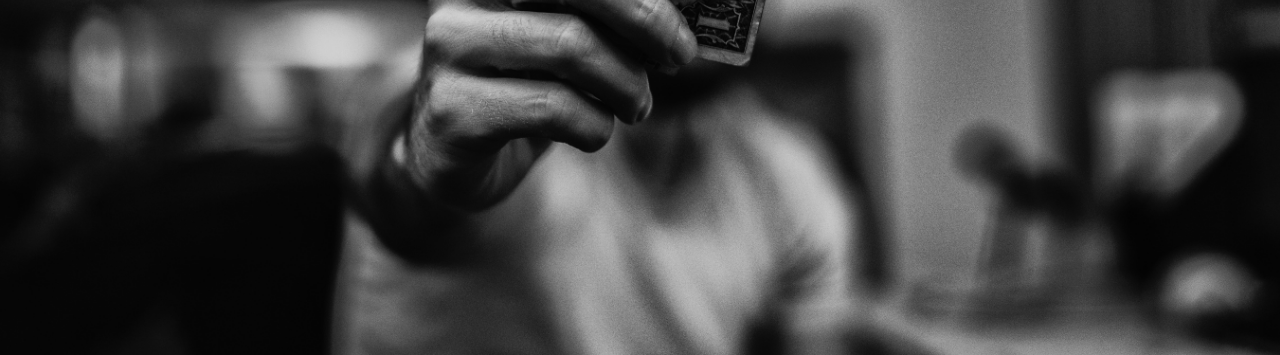
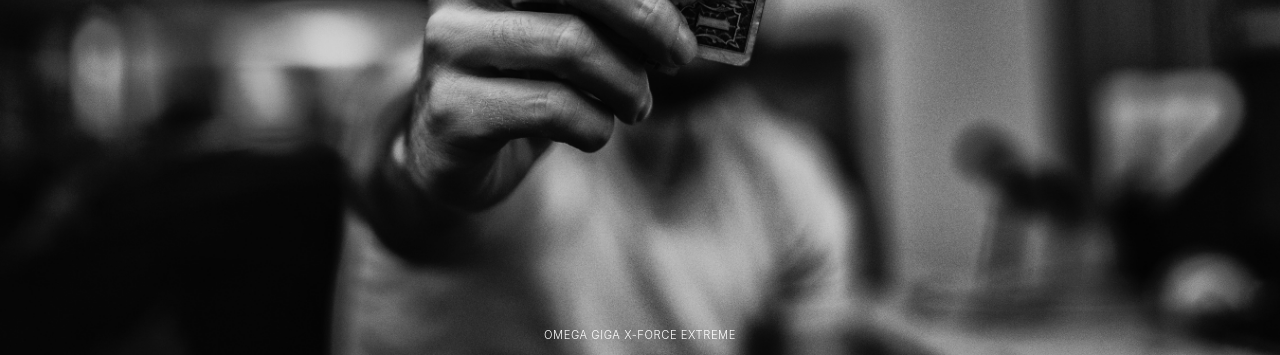
Before and after one commit to sjwarren91/Staxx, a Node server app: page / in a window 1280 px wide. Shown: the part 445-800 px from the top of the page. Run offline with Node 20, Linux system fonts and the light colour scheme; data that the repository does not hold is empty; some libraries are stand-ins or nearby versions.

Commit message:
footer, few tweaks

```diff
--- a/public/js/index.js
+++ b/public/js/index.js
@@ -3,7 +3,7 @@ $(document).ready(function() {
 
   function logoFade() {
     $("#staxx-logo")
-      .fadeIn(1300)
+      .fadeIn(1500)
       .animate(
         {
           width: "100px",
--- a/public/styles/styles.css
+++ b/public/styles/styles.css
@@ -32,6 +32,21 @@ header {
   z-index: 11;
 }
 
+footer {
+  margin: auto 0 0;
+  padding: 10px;
+}
+
+footer a {
+  margin: 0;
+  font-size: 0.7em;
+  text-transform: uppercase;
+  letter-spacing: 0.05em;
+  font-weight: 300;
+  text-decoration: none;
+  color: #fff;
+}
+
 #staxx-logo {
   width: 220px;
   display: none;
@@ -50,7 +65,7 @@ header {
   top: 50%;
   left: 50%;
   transform: translate(-50%, -50%);
-  background: rgba(0, 0, 0, 0.486);
+  background: rgba(0, 0, 0, 0.586);
   border-radius: 5px;
   width: 600px;
   max-width: 95%;
@@ -98,6 +113,7 @@ small {
   align-items: baseline;
 }
 
+.form-group,
 .form-group2 {
   margin-top: 15px;
 }
@@ -118,7 +134,12 @@ small {
   border-radius: 5px;
   font-size: 1em;
   cursor: pointer;
+  transition-timing-function: ease-out;
   transition-duration: 150ms;
+}
+
+.submit-btn:hover {
+  background: #00bd6b;
 }
 
 #create-popup {
@@ -126,23 +147,11 @@ small {
   font-weight: 300;
   margin: 20px auto 0;
   cursor: pointer;
-  overflow: hidden;
+  transition-timing-function: ease-out;
+  transition-duration: 150ms;
 }
 
+footer a:hover,
 #create-popup:hover {
-  transition-duration: 150ms;
-  color: #00c46f;
+  color: #00bd6b;
 }
-
-.mismatch {
-  height: 0;
-  overflow: hidden;
-  color: rgb(255, 59, 59);
-  font-size: 0.7em;
-  margin: 0 0;
-  font-weight: bold;
-}
-
-.match2 {
-  height: 25px;
-}
--- a/views/index.handlebars
+++ b/views/index.handlebars
@@ -20,13 +20,16 @@
     <div class="form-group3">
       <label for="confirmpassword">Confirm Password</label>
       <input type="password" id="confirmpassword" placeholder="Enter Password Again">
-      <small class="mismatch">Passwords must match.</small>
     </div>
     <button type="submit" class="submit-btn" data_state="sign-in">Sign In</button>
   </form>
   <span id="create-popup">Create an account</span>
 </div>
 
+<footer>
+  <a href="">Omega Giga X-Force Extreme</a>
+</footer>
+
 
 <script type="text/javascript" src="/js/index.js"></script>
 
```
